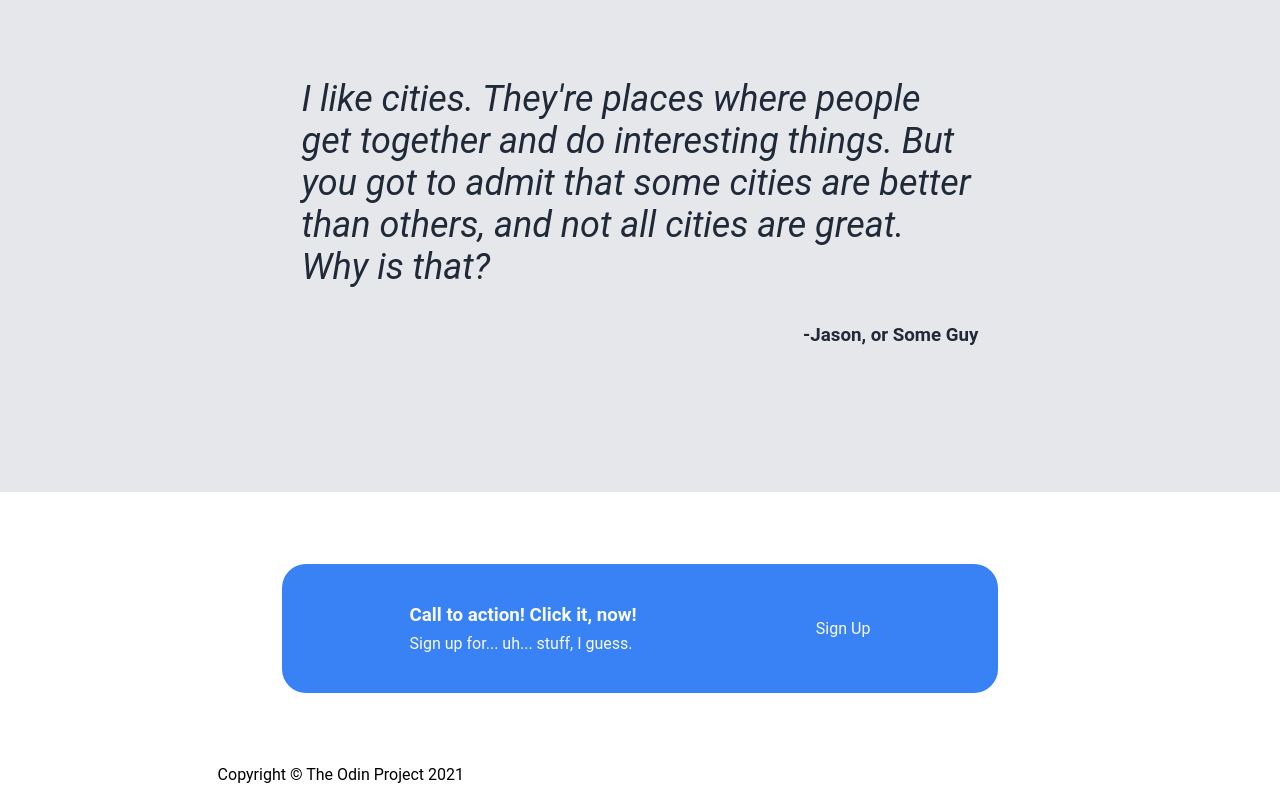
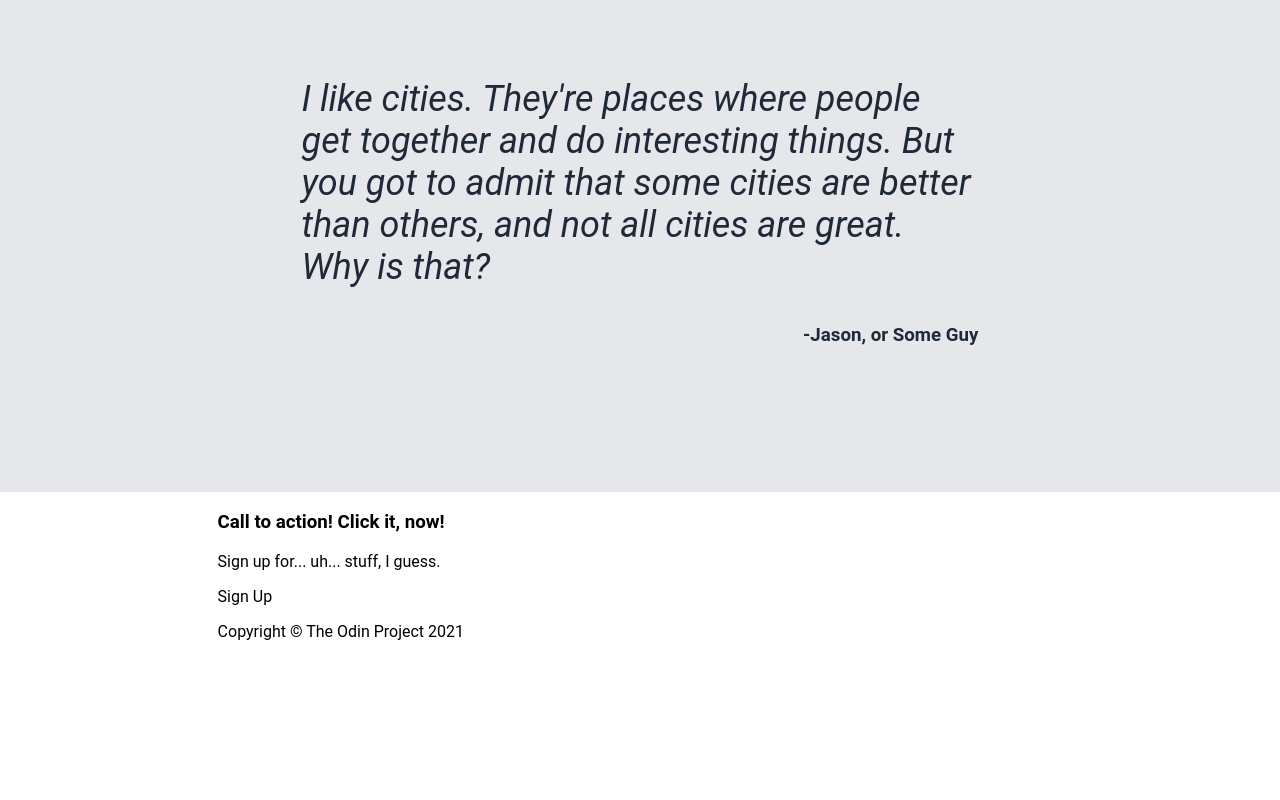
Before and after one commit to Aulkhami/odin-landing-page, a plain HTML site: page index.html in a window 1280 px wide. Shown: the part 1580-2380 px from the top of the page. After the commit the page ends 2237 px from the top, so only its background shows below. Drawn offline with Linux system fonts and the light colour scheme.

Commit message:
Revert "Fix link button not having a link"
This reverts commit 9ef368e17a452676853a1961a8a16f15dd0d3fa8.

```diff
--- a/index.html
+++ b/index.html
@@ -123,7 +123,7 @@
           <h3 class="primary">Call to action! Click it, now!</h3>
           <p class="secondary">Sign up for... uh... stuff, I guess.</p>
         </div>
-        <div class="link-button"><a href="#">Sign Up</a></div>
+        <div class="link-button">Sign Up</div>
       </div>
     </div>
 
--- a/style.css
+++ b/style.css
@@ -177,28 +177,3 @@ a {
 .quote .author {
   text-align: right;
 }
-
-/* Call to Action Style */
-
-.cta {
-  background-color: #3882F6;
-  color: #F9FAF8;
-
-  display: flex;
-  justify-content: space-between;
-  align-items: center;
-  gap: 32px;
-
-  margin: 72px 64px;
-  padding: 32px 128px;
-
-  border-radius: 24px;
-}
-
-.cta .primary {
-  margin: 8px 0;
-}
-
-.cta .secondary {
-  margin: 8px 0;
-}
```
